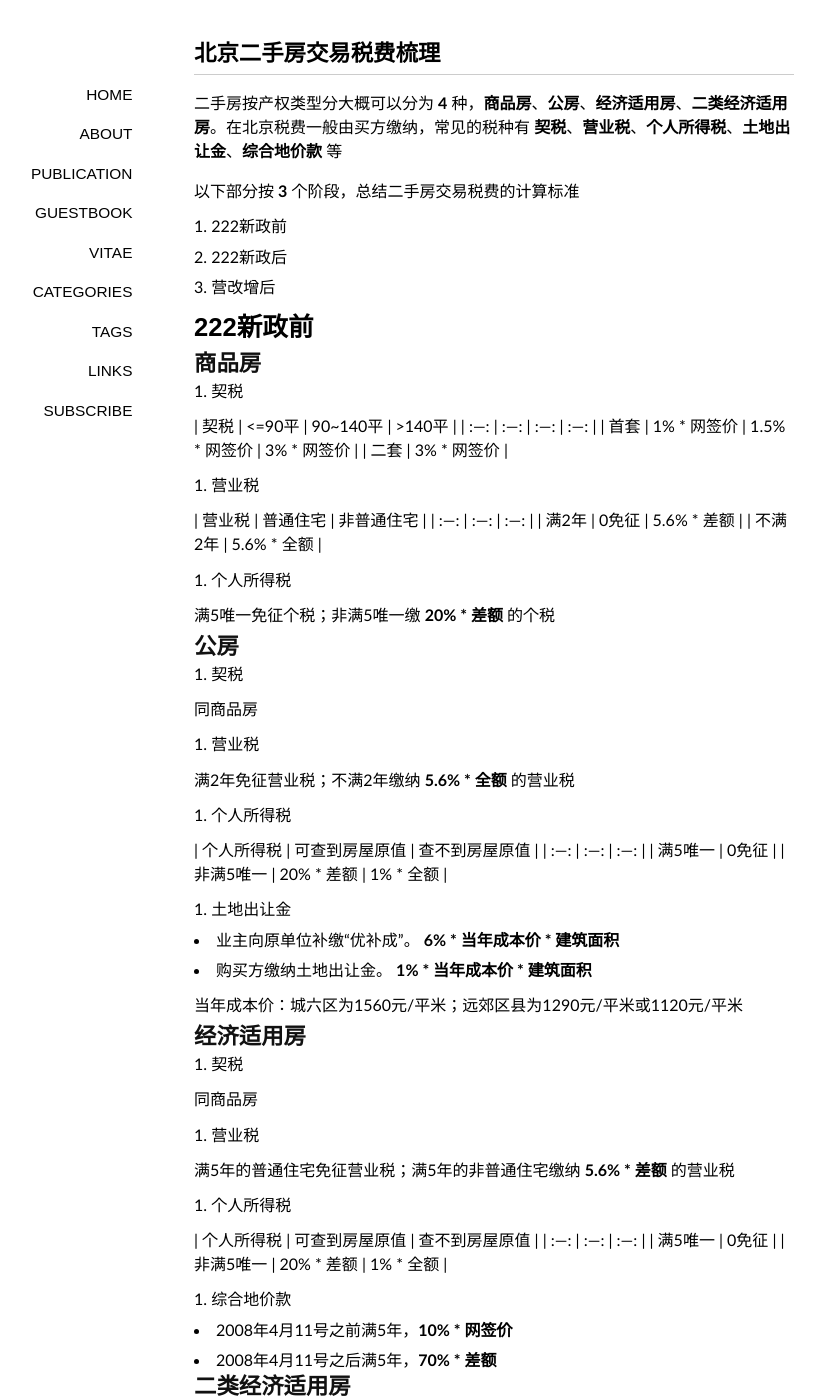
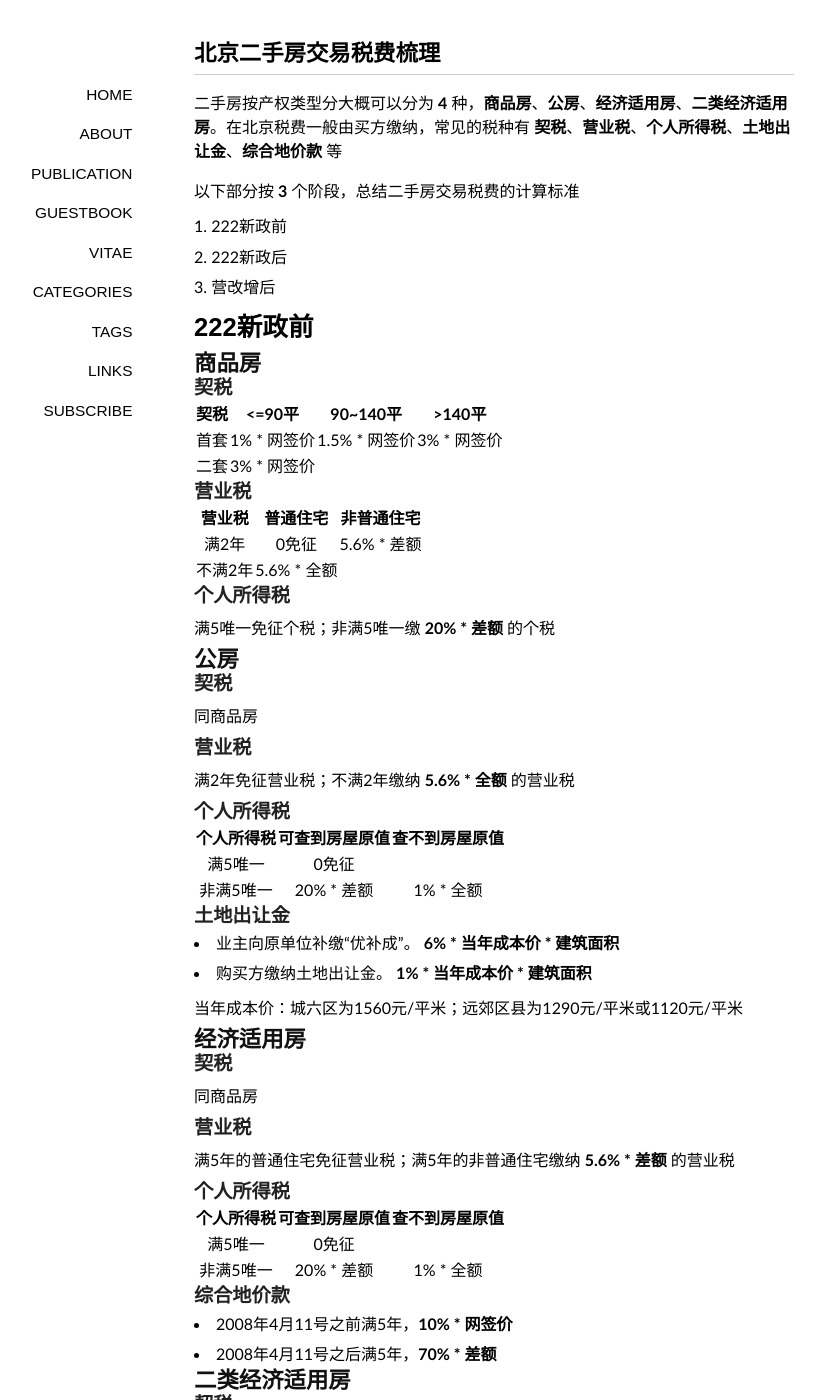
Before and after one commit to lixinyao/jekyll_blog, a Jekyll site: the page built from _posts/2016-05-20-taxes-of-secondhand-house-transactions.md, in a window 1280 px wide and 1400 px high. Shown: the whole window, without its empty margins (146-967 px from the left). Built offline with Jekyll 4.4.1, drawn with Linux system fonts in a browser that asks for light colours; nearby versions of some CDN libraries; some web fonts are replaced; comment, search, counter and statistics services are not loaded; some of the changed lines change nothing that is shown; some of the changed text lies outside the part shown.

Commit message:
修改各类标题格式

```diff
--- a/_posts/2016-05-20-taxes-of-secondhand-house-transactions.md
+++ b/_posts/2016-05-20-taxes-of-secondhand-house-transactions.md
@@ -20,37 +20,42 @@ tags:
 
 ## 商品房
 
-1. 契税
+### 契税
 
 | 契税 | <=90平 | 90~140平 | >140平 |
 | :---: | :---: | :---: | :---: |
 | 首套 | 1% * 网签价 | 1.5% * 网签价 | 3% * 网签价 |
 | 二套 | 3% * 网签价 |
-2. 营业税
+
+### 营业税
 
 | 营业税 | 普通住宅 | 非普通住宅 |
 | :---: | :---: | :---: |
 | 满2年 | 0免征 | 5.6% * 差额 |
 | 不满2年 | 5.6% * 全额 |
-3. 个人所得税
+
+### 个人所得税
 
 满5唯一免征个税；非满5唯一缴 **20% * 差额** 的个税
 
 ## 公房
 
-1. 契税
+### 契税
 
 同商品房
-2. 营业税
+
+### 营业税
 
 满2年免征营业税；不满2年缴纳 **5.6% * 全额** 的营业税
-3. 个人所得税
+
+### 个人所得税
 
 | 个人所得税 | 可查到房屋原值 | 查不到房屋原值 |
 | :---: | :---: | :---: |
 | 满5唯一 | 0免征 |
 | 非满5唯一 | 20% * 差额 | 1% * 全额 |
-4. 土地出让金
+
+### 土地出让金
 
 - 业主向原单位补缴“优补成”。 **6% * 当年成本价 * 建筑面积**
 - 购买方缴纳土地出让金。 **1% * 当年成本价 * 建筑面积**
@@ -59,38 +64,44 @@ tags:
 
 ## 经济适用房
 
-1. 契税
+### 契税
 
 同商品房
-2. 营业税
+
+### 营业税
 
 满5年的普通住宅免征营业税；满5年的非普通住宅缴纳 **5.6% * 差额** 的营业税
-3. 个人所得税
+
+### 个人所得税
 
 | 个人所得税 | 可查到房屋原值 | 查不到房屋原值 |
 | :---: | :---: | :---: |
 | 满5唯一 | 0免征 |
 | 非满5唯一 | 20% * 差额 | 1% * 全额 |
-4. 综合地价款
+
+### 综合地价款
 
 - 2008年4月11号之前满5年，**10% * 网签价**
 - 2008年4月11号之后满5年，**70% * 差额**
 
 ## 二类经济适用房
 
-1. 契税
+### 契税
 
 同商品房
-2. 营业税
+
+### 营业税
 
 | 营业税 | 普通住宅 | 非普通住宅 |
 | :---: | :---: | :---: |
 | 满2年 | 0免征 | 5.6% * 差额 |
 | 不满2年 | 5.6% * 全额 |
-3. 个人所得税
+
+### 个人所得税
 
 同商品房
-4. 土地出让金
+
+### 土地出让金
 
 **3% * 网签价**
 
@@ -98,11 +109,12 @@ tags:
 
 对于北京而言主要调整契税，对个人购买家庭唯一住房，取消普通住宅和非普通住宅之分，由3档计税变为2档计税
 
-1. 首套
+## 首套
 
 - <=90平，**1% * 网签价**
 - 90平以上，**1.5% * 网签价**
-2. 二套
+
+## 二套
 
 **1.5% * 网签价**
 
```
